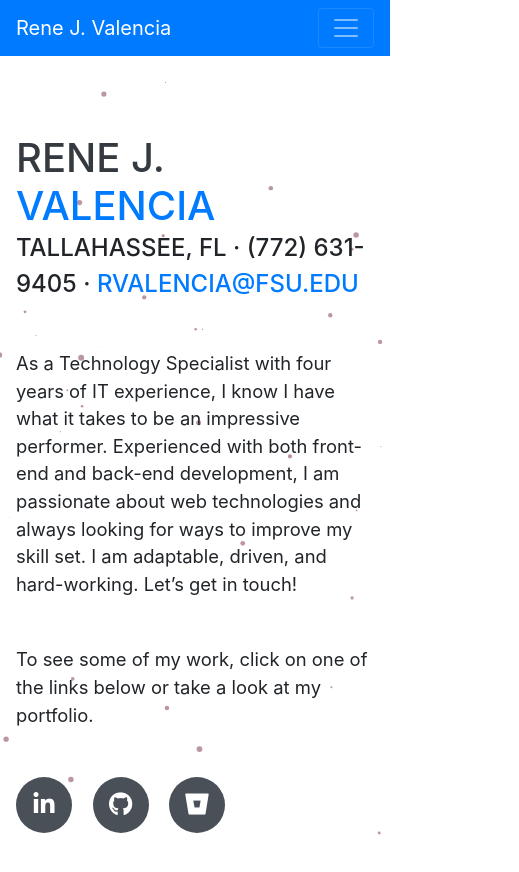
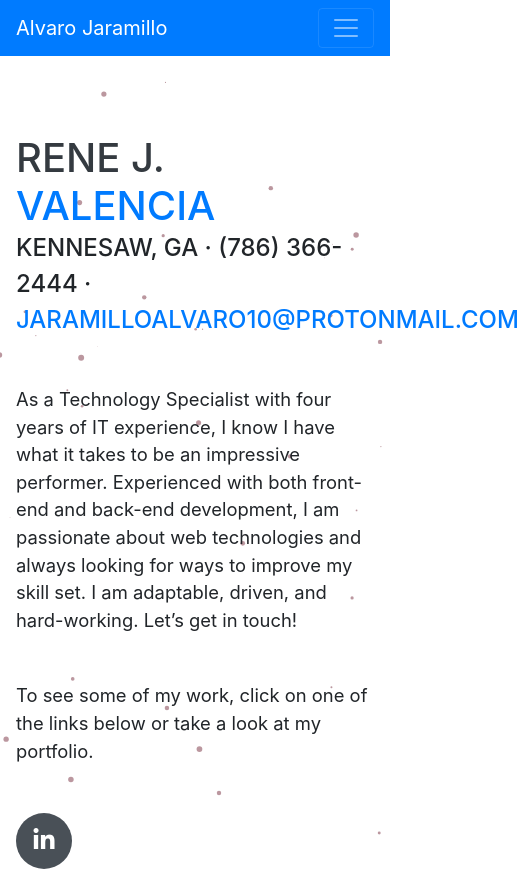
Before and after one commit to Alvaro-Jaramillo/Alvaro-Jaramillo.github.io, a website with bundled scripts: page index.html in a window 390 px wide. Shown: the top 872 px of the page, 519 px wide, since content can reach past the window. Built offline with nearby package versions, Linux system fonts and the light colour scheme; a web font is replaced by a local one.

Commit message:
Update index.html

```diff
--- a/index.html
+++ b/index.html
@@ -9,7 +9,7 @@
     <meta name="description" content="" />
     <meta name="author" content="" />
 
-    <title>Rene Valencia - Interactive Resume</title>
+    <title>Alvaro Jaramillo - Interactive Resume</title>
 
     <!-- Bootstrap core CSS -->
     <link href="vendor/bootstrap/css/bootstrap.min.css" rel="stylesheet" />
@@ -35,7 +35,7 @@
       id="sideNav"
     >
       <a class="navbar-brand js-scroll-trigger" href="#page-top">
-        <span class="d-block d-lg-none">Rene J. Valencia</span>
+        <span class="d-block d-lg-none">Alvaro Jaramillo</span>
         <span class="d-none d-lg-block">
           <img
             class="img-fluid img-profile rounded-circle mx-auto mb-2"
@@ -101,8 +101,8 @@
             <span class="text-primary">Valencia</span>
           </h1>
           <div class="subheading mb-5">
-            Tallahassee, FL · (772) 631-9405 ·
-            <a href="mailto:rvalencia@fsu.edu">rvalencia@fsu.edu</a>
+            Kennesaw, GA · (786) 366-2444 ·
+            <a href="mailto:jaramilloalvaro10@protonmail.com">jaramilloalvaro10@protonmail.com</a>
           </div>
           <p class="lead mb-5">
             As a Technology Specialist with four years of IT experience, I know
@@ -116,16 +116,8 @@
             look at my portfolio.
           </p>
           <div class="social-icons">
-            <a href="https://www.linkedin.com/in/rjvalencia/">
+            <a href="https://www.linkedin.com/in/alvaro-jaramillo-a4101b171/">
               <i class="fab fa-linkedin-in"></i>
-            </a>
-            <a href="https://github.com/rjvalencia">
-              <i class="fab fa-github"></i>
-            </a>
-            <a
-              href="https://bitbucket.org/%7B8c7b868f-5529-42d9-8cd7-e693a02fface%7D/"
-            >
-              <i class="fab fa-bitbucket"></i>
             </a>
           </div>
         </div>
```
